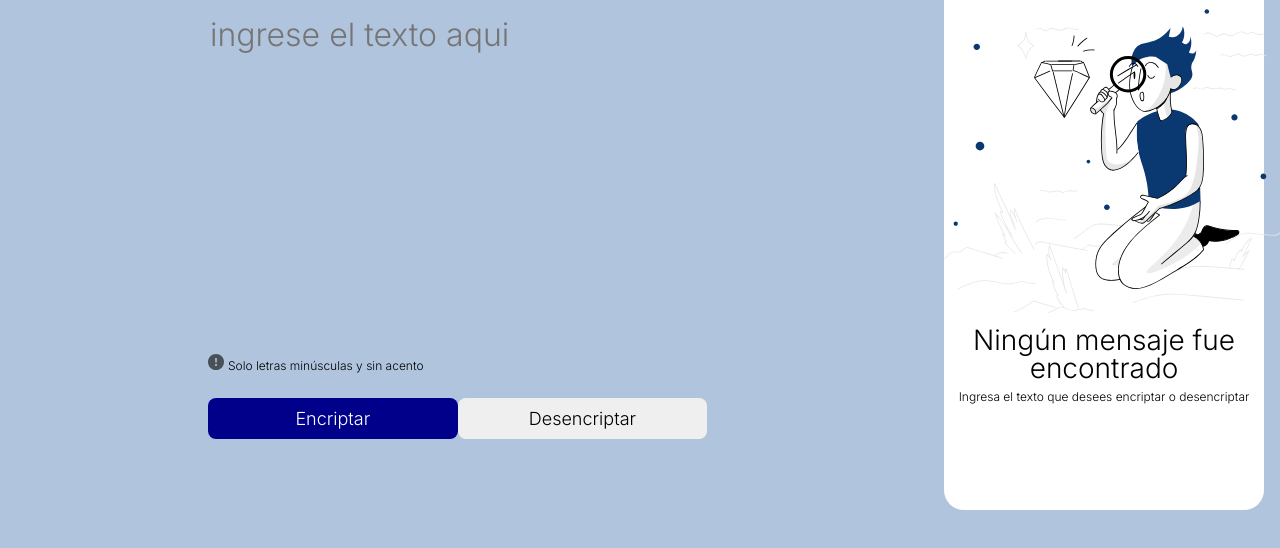
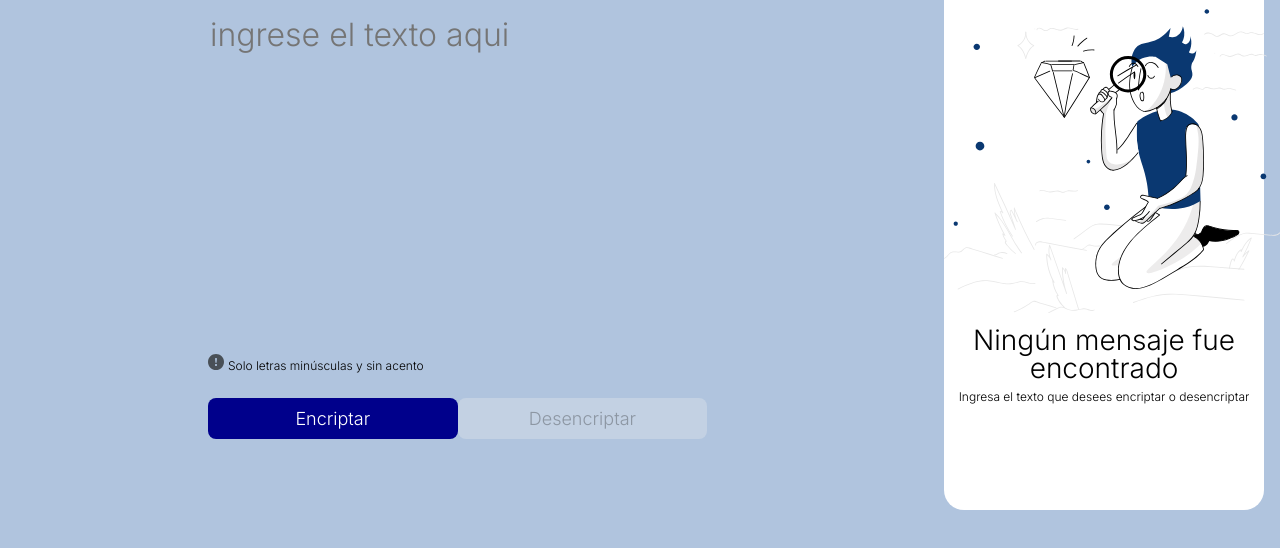
Before and after one commit to francisbatista/encriptador_texto, a plain HTML site: page index.html in a window 1280 px wide. Shown: the part 130-678 px from the top of the page. Drawn offline with Linux system fonts and the light colour scheme.

Commit message:
Agregando atributo disabled al botón desencriptar

```diff
--- a/index.html
+++ b/index.html
@@ -21,7 +21,7 @@
 
             <div class="botones">
                 <button id="encriptar">Encriptar</button>
-                <button id="desencriptar">Desencriptar</button>
+                <button id="desencriptar" disabled>Desencriptar</button>
             </div>
 
         </div>
```
